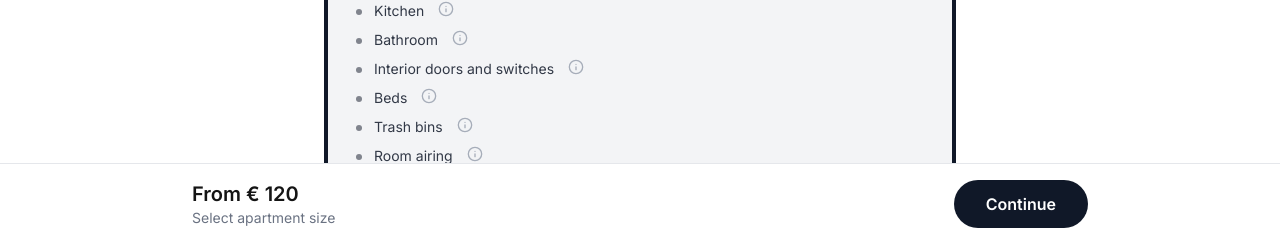
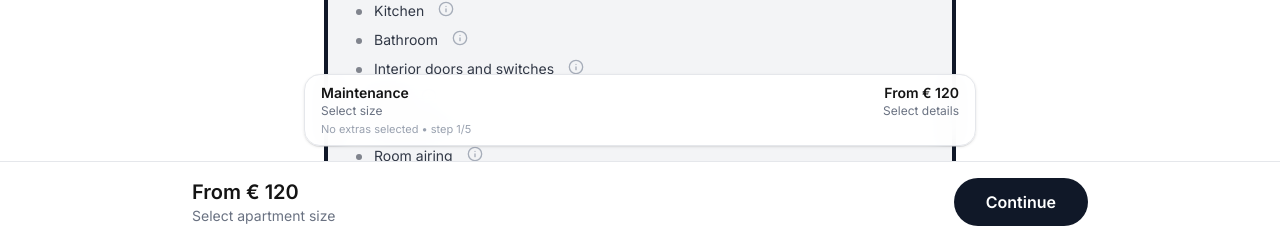
Before and after one commit to 3S-Clean/3s-clean-app, a Next.js app: page /booking in a window 1280 px wide. Both pictures are taken after a click on the button 640 px from the left and 518 px from the top of the page. Shown: the part 558-800 px from the top of the page. Built offline with nearby package versions, Linux system fonts and the light colour scheme; no server answers.

Commit message:
feat: new 6 page

```diff
--- a/components/booking/BookingClient.tsx
+++ b/components/booking/BookingClient.tsx
@@ -9,7 +9,7 @@ import ServiceSelection from "@/components/booking/ServiceSelection";
 import ApartmentDetails from "@/components/booking/ApartmentDetails";
 import ExtraServices from "@/components/booking/ExtraServices";
 import ContactSchedule from "@/components/booking/ContactSchedule";
-import BookingFooter, { BOOKING_FOOTER_H } from "@/components/booking/BookingFooter";
+import BookingFooter from "@/components/booking/BookingFooter";
 import Header from "@/components/header/Header";
 
 import { useBookingStore } from "@/lib/booking/store";
@@ -32,6 +32,9 @@ function isCreateOrderOk(v: unknown): v is CreateOrderOk {
 }
 
 const r2 = (n: number) => Math.round(n * 100) / 100;
+
+// высота самого футера (без safe-area), под неё "прижимаем" summary
+const BOOKING_FOOTER_H = 96;
 
 function calculateTotals(
     service: string,
@@ -113,7 +116,7 @@ export default function BookingClient() {
         setPendingToken,
     } = useBookingStore();
 
-    // Deep-link: /booking?service=maintenance|reset|initial|handover
+    // ✅ Deep-link: /booking?service=maintenance|reset|initial|handover
     useEffect(() => {
         const raw = (searchParams.get("service") || "").trim().toLowerCase();
         if (!raw) return;
@@ -130,7 +133,7 @@ export default function BookingClient() {
         if (step === 0) setStep(1);
     }, [searchParams, selectedService, setSelectedService, step, setStep]);
 
-    // Prefill profile (ONE place for all steps; never overwrite user input)
+    // ✅ Prefill profile (ONE place for all steps; never overwrite user input)
     useEffect(() => {
         let cancelled = false;
 
@@ -186,6 +189,7 @@ export default function BookingClient() {
 
     const submitBooking = async () => {
         if (isSubmitting) return;
+
         if (step !== 4) return;
         if (!selectedService || !apartmentSize || !peopleCount || !selectedDate || !selectedTime) return;
 
@@ -256,24 +260,19 @@ export default function BookingClient() {
         }
     };
 
-    // summary UI data
+    // ---------- summary UI data ----------
     const service = SERVICES.find((s) => s.id === selectedService);
     const sizeLabel = APARTMENT_SIZES.find((s) => s.id === apartmentSize)?.label ?? apartmentSize ?? "";
     const peopleLabel = PEOPLE_OPTIONS.find((p) => p.id === peopleCount)?.label ?? peopleCount ?? "";
     const extrasCount = Object.values(extras || {}).reduce((a, b) => a + (Number(b) || 0), 0);
 
     const totals = useMemo(() => {
-        if (!selectedService || !apartmentSize || !peopleCount) {
-            return { totalPrice: 0, estimatedHours: 0 };
-        }
+        if (!selectedService || !apartmentSize || !peopleCount) return { totalPrice: 0, estimatedHours: 0 };
         const t = calculateTotals(selectedService, apartmentSize, peopleCount, hasPets, extras);
         return { totalPrice: t.totalPrice, estimatedHours: t.estimatedHours };
     }, [selectedService, apartmentSize, peopleCount, hasPets, extras]);
 
     const stepText = `${step + 1}/5`;
-
-    // Summary height (tight, premium)
-    const SUMMARY_H = 64;
 
     return (
         <>
@@ -295,11 +294,11 @@ export default function BookingClient() {
                     </div>
                 </header>
 
-                {/* pinned summary прямо над футером */}
-                {selectedService && step > 0 && (
+                {/* ✅ floating summary (прижато к футеру) */}
+                {selectedService && (
                     <div
                         className="fixed left-0 right-0 z-30 px-4 pointer-events-none"
-                        style={{ bottom: `calc(${BOOKING_FOOTER_H}px + env(safe-area-inset-bottom))` }}
+                        style={{ bottom: `${BOOKING_FOOTER_H}px` }}
                     >
                         <div className="max-w-2xl mx-auto">
                             <div className="rounded-2xl border border-gray-200 bg-white/95 backdrop-blur-md shadow-sm px-4 py-2 pointer-events-auto">
@@ -334,12 +333,7 @@ export default function BookingClient() {
                     </div>
                 )}
 
-                <main
-                    className="max-w-2xl mx-auto px-6 py-10"
-                    style={{
-                        paddingBottom: `calc(${BOOKING_FOOTER_H + SUMMARY_H + 24}px + env(safe-area-inset-bottom))`,
-                    }}
-                >
+                <main className="max-w-2xl mx-auto px-6 py-10 pb-[calc(160px+env(safe-area-inset-bottom))]">
                     {step === 0 && <ServiceSelection />}
                     {step === 1 && <PostcodeCheck />}
                     {step === 2 && <ApartmentDetails />}
--- a/components/booking/BookingFooter.tsx
+++ b/components/booking/BookingFooter.tsx
@@ -1,16 +1,14 @@
 "use client";
 
-import { useMemo } from "react";
 import { useBookingStore } from "@/lib/booking/store";
 import { useBookingNavigation } from "@/lib/booking/useBookingNavigation";
 import { SERVICES, FINAL_PRICES, EXTRAS, getEstimatedHours } from "@/lib/booking/config";
+import { AnimatePresence, motion } from "framer-motion";
 
 interface Props {
     onSubmit?: () => void;
     isSubmitting?: boolean;
 }
-
-export const BOOKING_FOOTER_H = 96; // px (base height; safe-area added via padding)
 
 export default function BookingFooter({ onSubmit, isSubmitting }: Props) {
     const { step, canContinue, next, back } = useBookingNavigation();
@@ -20,7 +18,7 @@ export default function BookingFooter({ onSubmit, isSubmitting }: Props) {
     const sizeId = apartmentSize ?? "";
     const peopleId = peopleCount ?? "";
 
-    const total = useMemo(() => {
+    const total = (() => {
         if (!serviceId || !sizeId || !peopleId) return 0;
 
         const base =
@@ -32,9 +30,9 @@ export default function BookingFooter({ onSubmit, isSubmitting }: Props) {
         }, 0);
 
         return base + ext;
-    }, [serviceId, sizeId, peopleId, hasPets, extras]);
+    })();
 
-    const time = useMemo(() => {
+    const time = (() => {
         if (!serviceId || !sizeId) return "";
 
         let h = getEstimatedHours(serviceId, sizeId);
@@ -45,19 +43,18 @@ export default function BookingFooter({ onSubmit, isSubmitting }: Props) {
             if (e && q > 0) h += e.hours * q;
         });
 
-        const totalMin = Math.round(h * 60);
-        const wh = Math.floor(totalMin / 60);
-        const m = totalMin % 60;
+        const wh = Math.floor(h);
+        const m = Math.round((h - wh) * 60);
 
         if (m === 0) return `${wh}h`;
         if (wh === 0) return `${m}min`;
         return `${wh}h ${m}min`;
-    }, [serviceId, sizeId, extras]);
+    })();
 
     const service = SERVICES.find((s) => s.id === selectedService);
     const showPrice = Boolean(serviceId && sizeId && peopleId);
 
-    const hint = useMemo(() => {
+    const hint = (() => {
         switch (step) {
             case 0:
                 return "Select a service";
@@ -72,22 +69,27 @@ export default function BookingFooter({ onSubmit, isSubmitting }: Props) {
             default:
                 return "Continue";
         }
-    }, [step]);
+    })();
 
     const isFinalStep = step === 4;
+    const buttonHintText = isFinalStep ? "Complete required fields" : hint;
 
     return (
         <div
             className="fixed bottom-0 left-0 right-0 z-40 border-t border-gray-200 bg-white"
-            style={{ paddingBottom: "calc(14px + env(safe-area-inset-bottom))" }}
+            style={{ paddingBottom: "calc(16px + env(safe-area-inset-bottom))" }}
         >
             <div className="px-4 md:px-6 pt-4">
                 <div className="max-w-4xl mx-auto flex items-center justify-between gap-4">
                     <div className="flex flex-col min-w-0">
                         {showPrice ? (
                             <>
-                                <div className="text-2xl font-bold whitespace-nowrap">€&nbsp;{total.toFixed(2)}</div>
-                                <div className="text-sm text-gray-500 whitespace-nowrap">inc.VAT • ~{time}</div>
+                                <div className="text-2xl font-bold whitespace-nowrap">
+                                    €&nbsp;{total.toFixed(2)}
+                                </div>
+                                <div className="text-sm text-gray-500 whitespace-nowrap">
+                                    inc.VAT • ~{time}
+                                </div>
                             </>
                         ) : selectedService && !apartmentSize ? (
                             <>
@@ -105,7 +107,6 @@ export default function BookingFooter({ onSubmit, isSubmitting }: Props) {
                         <div className="flex gap-2 md:gap-3 shrink-0">
                             {step > 0 && (
                                 <button
-                                    type="button"
                                     onClick={back}
                                     className="px-5 md:px-8 py-3 border border-gray-300 text-gray-700 font-medium rounded-full hover:bg-gray-50 transition-all"
                                 >
@@ -134,9 +135,20 @@ export default function BookingFooter({ onSubmit, isSubmitting }: Props) {
                             )}
                         </div>
 
-                        {!canContinue && !isSubmitting && (
-                            <div className="text-xs text-gray-500 pr-1">{hint}</div>
-                        )}
+                        <AnimatePresence initial={false}>
+                            {!canContinue && !isSubmitting && (
+                                <motion.div
+                                    key="footer-hint"
+                                    initial={{ opacity: 0, y: -2 }}
+                                    animate={{ opacity: 1, y: 0 }}
+                                    exit={{ opacity: 0, y: -2 }}
+                                    transition={{ duration: 0.18 }}
+                                    className="text-xs text-gray-500 pr-1"
+                                >
+                                    {buttonHintText}
+                                </motion.div>
+                            )}
+                        </AnimatePresence>
                     </div>
                 </div>
             </div>
```
